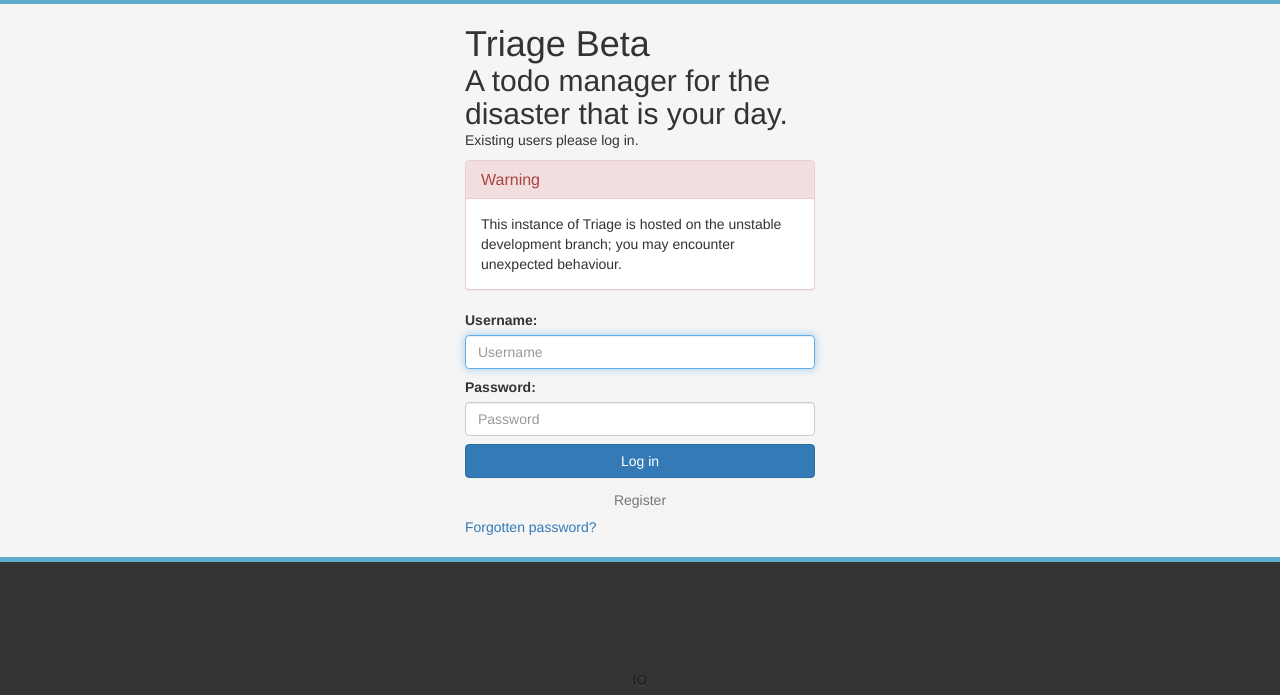
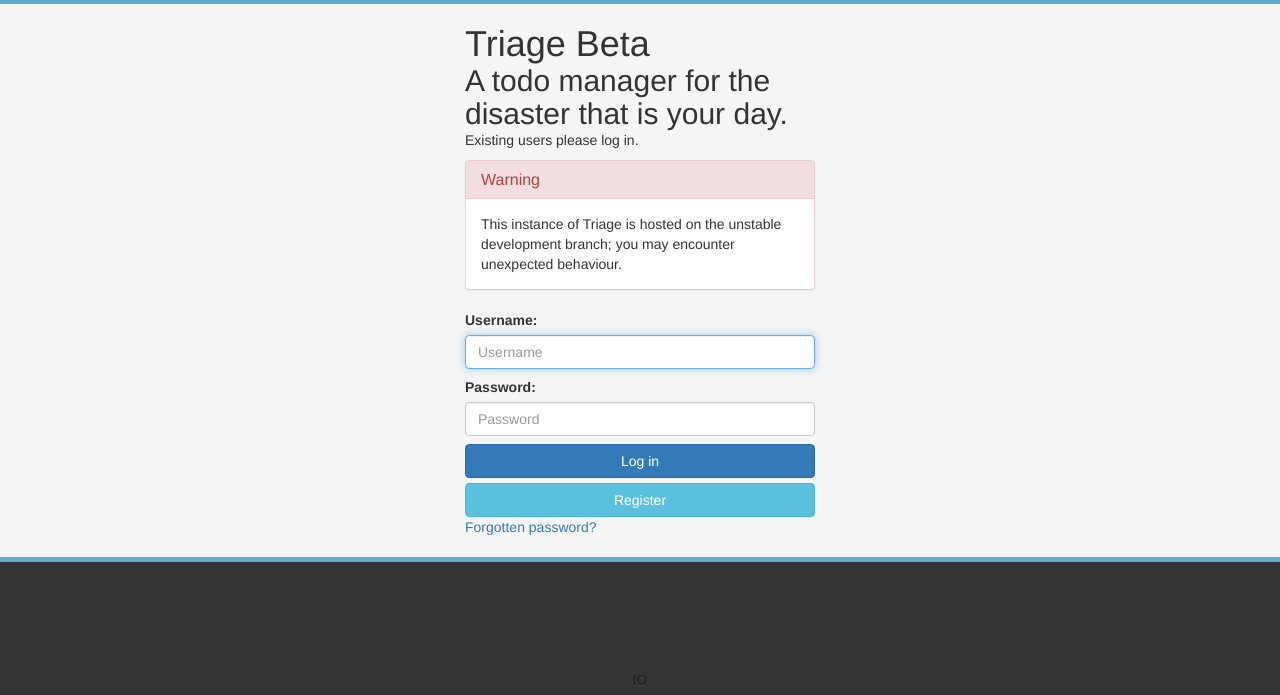
Before and after one commit to SamStudio8/triage, a Django app: template account/templates/login.html in a window 1280 px wide. Shown: the part 105-800 px from the top of the page. Run offline with Django 3.2, Linux system fonts and the light colour scheme; the template is opened without the code that fills it, so the values that code supplies are empty; parts of the project's set-up code (start-up, migrations or seed data) failed here and were passed over; some libraries are stand-ins or nearby versions.

Commit message:
Enable register button

```diff
--- a/account/templates/login.html
+++ b/account/templates/login.html
@@ -40,7 +40,7 @@
         <input type="hidden" name="next" value="{% if next %}{{ next }}{% else %}/{% endif %}" />
 
         <button type="submit" class="btn btn-primary btn-block">Log in</button>
-        <button class="btn btn-block" disabled>Register</button>
+        <a class="btn btn-block btn-info" href="{% url 'account:register' %}">Register</a>
     </form>
     <a href="{% url 'account:reset' %}">Forgotten password?</a>
 </div>
```
